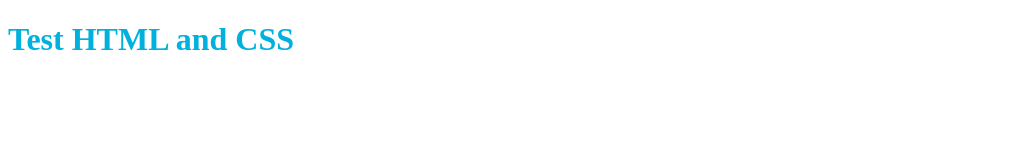
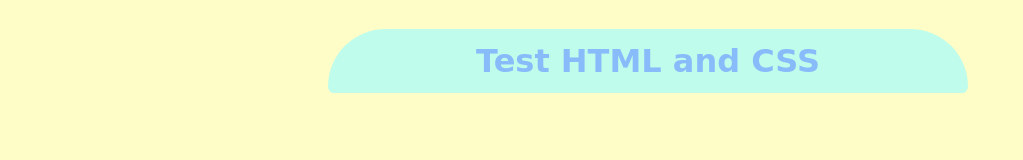
Before and after one commit to Ambercoal/Test-html-css, a plain HTML site: page index.html in a window 1280 px wide. Shown: the whole page, without its empty margins (0-1023 px from the left). Drawn offline with Linux system fonts and the light colour scheme.

Commit message:
added css border/background color/ changed font/rounded edges

```diff
--- a/style.css
+++ b/style.css
@@ -1,3 +1,31 @@
+body {
+    height: 100vh;
+    width: 100vw;
+    background-color:rgba(255, 253, 158, 0.568);
+
+    display: flex;
+    justify-content: center;
+}
+
+
+
+
+
 .text-color {
-    color: rgb(0, 177, 221);
+
+
+    background-color: rgba(163, 253, 253, 0.685);
+    width: 50%;
+    height: 8%;
+    display: flex;
+    justify-content: center;
+    align-items: center;
+    border-top-left-radius: 180px;
+    border-bottom-left-radius: 20px;
+    border-top-right-radius: 180px;
+    border-bottom-right-radius: 20px;
+
+    font-family: cursive;
+
+    color: rgba(117, 165, 255, 0.753);
 }
```
Also changed, not shown: index.html (+1 -0 lines).
